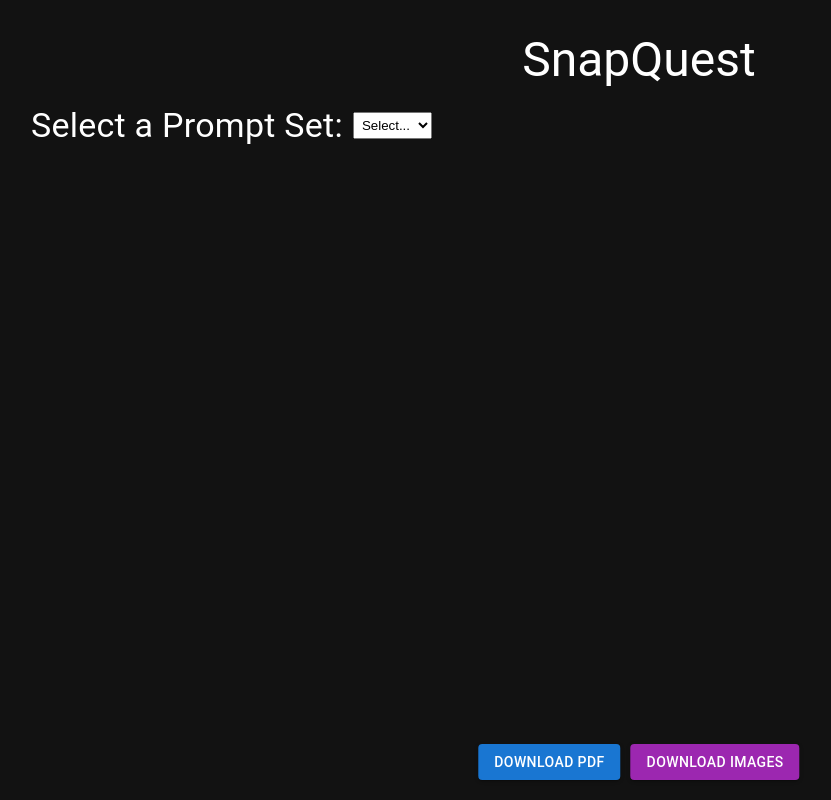
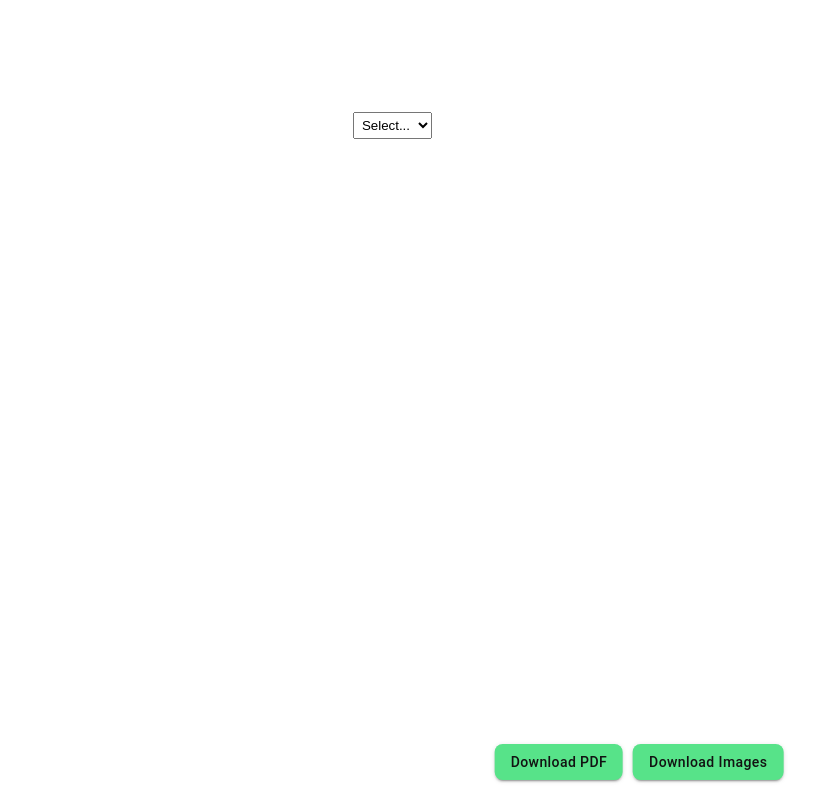
Before and after one commit to Peleton-011/snap-quest, a Next.js app: page / in a window 1280 px wide. Shown: the whole page, without its empty margins (1-832 px from the left). Built offline with nearby package versions, Linux system fonts and the light colour scheme.

Commit message:
Update MUI settings

```diff
--- a/app/app.css
+++ b/app/app.css
@@ -1,6 +1,5 @@
 /* Global Dark Theme */
 body {
-	background-color: #121212;
 	color: #e0e0e0;
 	font-family: Arial, sans-serif;
 	margin: 0;
@@ -8,7 +7,6 @@ body {
 }
 
 .dark-theme {
-	background-color: #121212;
 	color: #e0e0e0;
 }
 
--- a/app/components/CameraModal.tsx
+++ b/app/components/CameraModal.tsx
@@ -67,7 +67,7 @@ const CameraModal: React.FC<CameraModalProps> = ({ tile, onClose, onSave }) => {
 
 	return (
 		<Dialog open onClose={onClose}>
-			<DialogContent>
+			<DialogContent className="dark-theme">
 				<Typography variant="h6">{tile.prompt.fullPrompt}</Typography>
 				<Box mt={2}>
 					{image ? (
@@ -104,7 +104,7 @@ const CameraModal: React.FC<CameraModalProps> = ({ tile, onClose, onSave }) => {
 					)}
 				</Box>
 			</DialogContent>
-			<DialogActions>
+			<DialogActions className="dark-theme">
 				<Button onClick={onClose}>Cancel</Button>
 				<Button onClick={handleSave} disabled={!image}>
 					Save
--- a/app/layout.tsx
+++ b/app/layout.tsx
@@ -1,6 +1,7 @@
 import type { Metadata } from "next";
 import localFont from "next/font/local";
 import "./globals.css";
+
 
 const geistSans = localFont({
 	src: "./fonts/GeistVF.woff",
--- /dev/null
+++ b/app/theme.ts
@@ -0,0 +1,40 @@
+import { createTheme } from '@mui/material/styles';
+
+const theme = createTheme({
+  palette: {
+    primary: {
+      main: '#57e389', // Primary color
+    },
+    background: {
+      default: '#121212', // Background color for the whole app
+      paper: '#1e1e1e',   // Background color for surfaces (e.g., Paper, Cards)
+    },
+    text: {
+      primary: '#ffffff', // Text color on primary background
+      secondary: '#b3b3b3', // Secondary text (e.g., subtitles, hints)
+    },
+  },
+  typography: {
+    fontFamily: '"Roboto", "Helvetica", "Arial", sans-serif', // Custom font family
+    fontSize: 14, // Base font size
+  },
+  components: {
+    MuiButton: {
+      styleOverrides: {
+        root: {
+          borderRadius: 8, // Rounded corners for all buttons
+          textTransform: 'none', // Disable uppercase styling
+        },
+        contained: {
+          backgroundColor: '#57e389',
+          color: '#121212',
+          '&:hover': {
+            backgroundColor: '#4ed47a', // Slightly darker shade for hover
+          },
+        },
+      },
+    },
+  },
+});
+
+export default theme;
```
Also changed, not shown: app/page.tsx (+12 -3 lines). Lines whose indentation alone changed are shown as unchanged.
